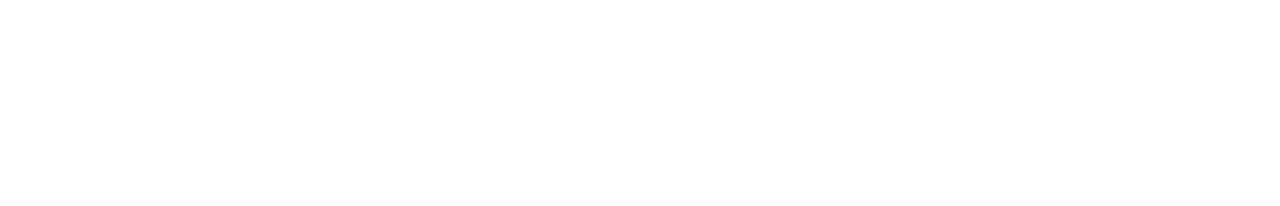
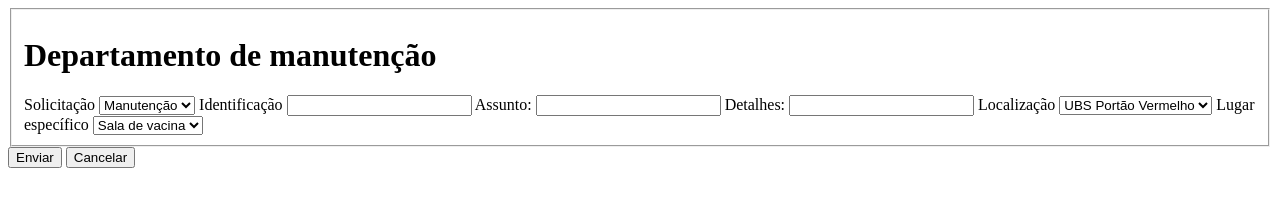
Before and after one commit to LucasRochaAlmeida/cadastro-individual, a website: page public/manutencao.html in a window 1280 px wide. Drawn offline with Linux system fonts and the light colour scheme.

Commit message:
dados da requisição

```diff
--- a/public/manutencao.html
+++ b/public/manutencao.html
@@ -7,6 +7,45 @@
     <title>Document</title>
 </head>
 <body>
+    <form action="" method="POST">
 
+        <fieldset>
+
+            <h1>Departamento de manutenção</h1>
+
+            <label for="solicitacao">Solicitação</label>
+            <select name="solicitacao" id="solicitacao">
+                <option value="MANUTENCAO">Manutenção</option>
+            </select>
+
+            <label for="identificacao">Identificação</label>
+            <input type="text" name="identificacao" required>
+
+            <label for="assunto">Assunto:</label>
+            <input type="text" name="assunto" required>
+
+            <label for="detalhes">Detalhes:</label>
+            <input type="text" name="detalhes" required>
+
+            <label for="localizacao">Localização</label>
+            <select name="localizacao" id="localizacao">
+                <option value="UBS PORTAO VERMELHO">UBS Portão Vermelho</option>
+                <option value="UBS BELA VISTA">UBS Bela Vista</option>
+            </select>
+
+            <label for="lugar">Lugar específico</label>
+            <select name="lugar" id="">
+                <option value="SALA DE VACINA">Sala de vacina</option>
+                <option value="SAME">Same</option>
+            </select>
+
+
+        </fieldset>
+
+        <button type="submit">Enviar</button>
+
+        <button type="reset">Cancelar</button>
+
+    </form>
 </body>
 </html>
```
